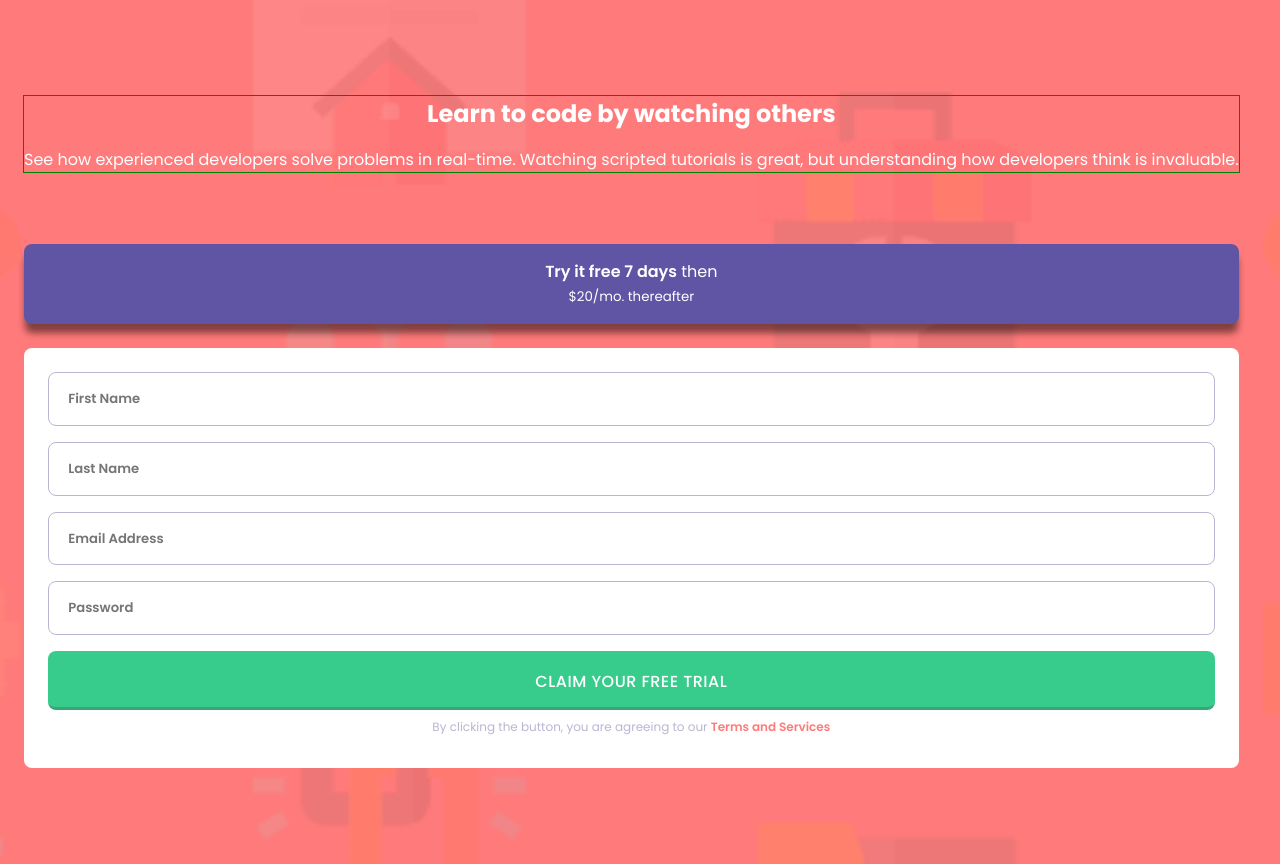
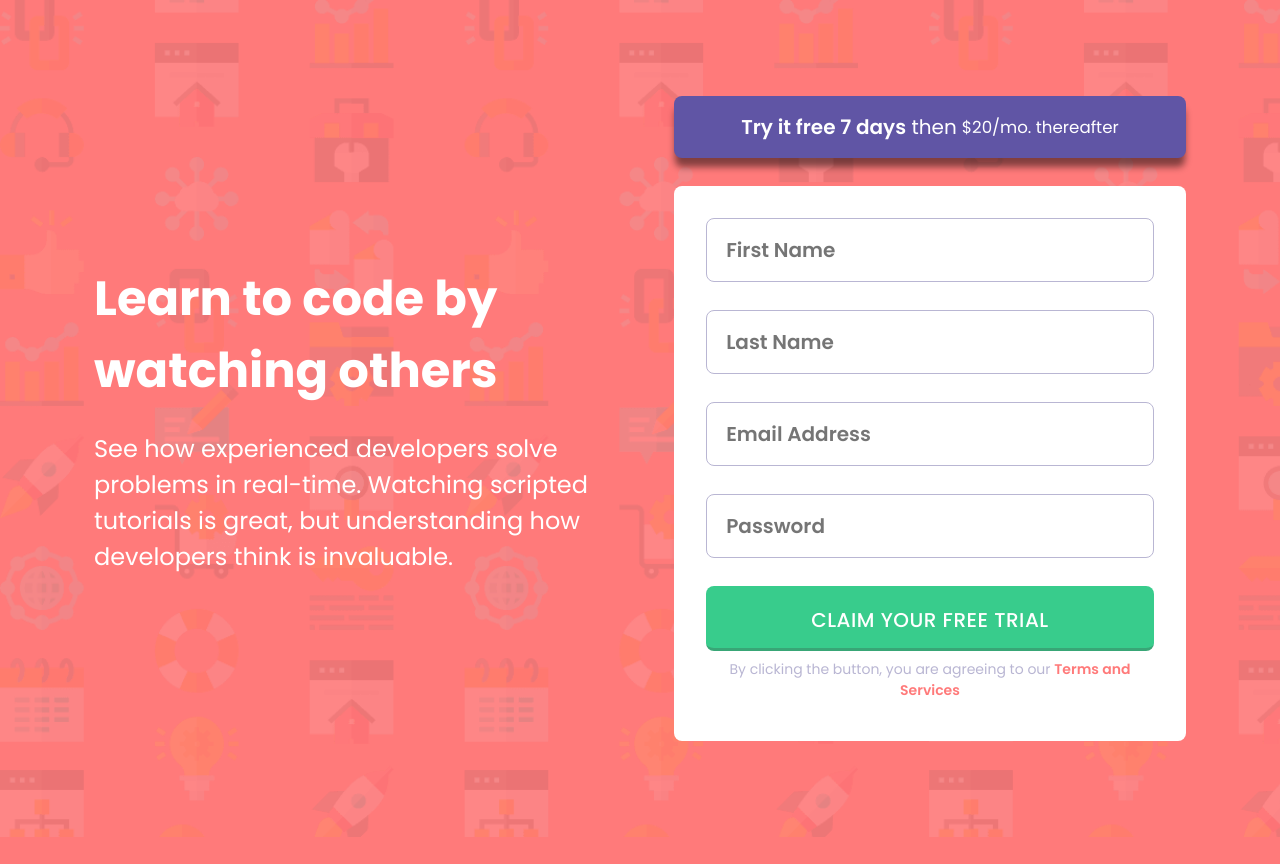
Before and after one commit to ryanschoolbs/intro-component-with-signup-form, a plain HTML site: page index.html in a window 1280 px wide. After the commit the page ends 837 px from the top, so only its background shows below. Drawn offline with Linux system fonts and the light colour scheme.

Commit message:
add desktop layout

```diff
--- a/scss/base/_variables.scss
+++ b/scss/base/_variables.scss
@@ -10,7 +10,9 @@ $dark-blue: hsl(249, 10%, 26%);
 $grayish-blue: hsl(246, 25%, 77%);
 
 // font-size
+$fs-md: 1.25rem;
 $fs-rg: 1rem;
+
 $fs-sm: 0.825rem;
 $fs-xs: 0.775rem;
 
--- a/scss/main.scss
+++ b/scss/main.scss
@@ -21,13 +21,17 @@ body {
    display: flex;
    flex-direction: column;
    row-gap: 4.5rem;
+   margin-right: auto;
+   margin-left: auto;
 }
 
 .hero {
-   outline: 1px solid green;
+   // outline: 1px solid green;
+   max-width: 500px;
 
    h2 {
-      max-width: 70%;
+      font-size: 1.75rem;
+      max-width: 90%;
       margin-right: auto;
       margin-left: auto;
       margin-bottom: 1rem;
@@ -164,6 +168,7 @@ body {
          opacity: 0.85;
       }
    }
+
    .terms {
       // outline: 1px solid red;
       color: $grayish-blue;
@@ -184,3 +189,129 @@ body {
       }
    }
 }
+
+@media (min-width: 468px) {
+   body {
+      font-size: $fs-md;
+   }
+
+   .hero {
+      h2 {
+         font-size: 2.25rem;
+         margin-bottom: 1.5rem;
+      }
+   }
+}
+
+@media (min-width: 768px) {
+   .action-wrap {
+      .trial-banner {
+         font-size: $fs-md;
+      }
+
+      row-gap: 2.5rem;
+
+      .form {
+         padding: 2rem;
+
+         input {
+            @media (min-width: 768px) {
+               margin-bottom: 1.75rem;
+               font-size: $fs-md;
+            }
+         }
+
+         .form-control {
+            i {
+               position: absolute;
+               width: $fs-md;
+               right: 1.2rem;
+               top: calc(50% - 1.5rem);
+
+               // visibility: visible;
+            }
+
+            small {
+               font-size: $fs-rg;
+            }
+         }
+      }
+
+      .submit-btn {
+         P {
+            font-size: $fs-md;
+         }
+      }
+
+      .terms {
+         // outline: 1px solid red;
+         max-width: 300px;
+         font-size: 14px;
+         margin-right: auto;
+         margin-left: auto;
+      }
+   }
+}
+
+// desktop
+
+@media only screen and (min-width: 1024px) {
+   body {
+      background-image: url("/images/bg-intro-desktop.png");
+   }
+
+   .container {
+      margin-bottom: auto;
+      margin-top: auto;
+      flex-direction: row;
+      align-items: center;
+      column-gap: 5rem;
+      row-gap: 0;
+   }
+
+   .hero {
+      text-align: left;
+
+      h2 {
+         font-size: 3rem;
+         margin-left: 0;
+      }
+
+      p {
+         font-size: 1.5rem;
+      }
+   }
+
+   .action-wrap {
+      row-gap: 1.75rem;
+   }
+}
+
+@media (min-width: 1280px) {
+   .action-wrap {
+      // outline: 1px solid red;
+
+      width: 40vw;
+
+      .trial-banner {
+         display: flex;
+         justify-content: center;
+         align-items: center;
+         column-gap: 5px;
+      }
+
+      .submit-btn {
+         P {
+            font-size: $fs-md;
+         }
+      }
+
+      .terms {
+         // outline: 1px solid red;
+         max-width: 600px;
+         font-size: 14px;
+         margin-right: auto;
+         margin-left: auto;
+      }
+   }
+}
```
Also changed, not shown: dist/css/main.css.
